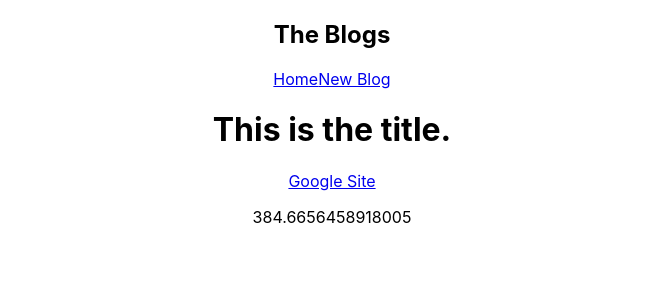
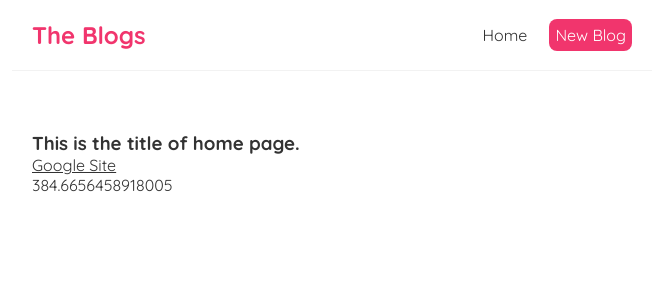
Before and after one commit to Hostage15/myreactblogapp, a JavaScript app: page / in a window 1280 px wide. Shown: the top 300 px of the page, without its empty margins (308-971 px from the left). Built offline with nearby package versions, Linux system fonts and the light colour scheme; the HTML template or start-up script is replaced by a standard one.

Commit message:
Added custom style

```diff
--- a/src/App.css
+++ /dev/null
@@ -1,38 +0,0 @@
-.App {
-  text-align: center;
-}
-
-.App-logo {
-  height: 40vmin;
-  pointer-events: none;
-}
-
-@media (prefers-reduced-motion: no-preference) {
-  .App-logo {
-    animation: App-logo-spin infinite 20s linear;
-  }
-}
-
-.App-header {
-  background-color: #282c34;
-  min-height: 100vh;
-  display: flex;
-  flex-direction: column;
-  align-items: center;
-  justify-content: center;
-  font-size: calc(10px + 2vmin);
-  color: white;
-}
-
-.App-link {
-  color: #61dafb;
-}
-
-@keyframes App-logo-spin {
-  from {
-    transform: rotate(0deg);
-  }
-  to {
-    transform: rotate(360deg);
-  }
-}
--- a/src/App.js
+++ b/src/App.js
@@ -1,16 +1,13 @@
-import './App.css';
 import Navbar from './Navbar';
 import Home from './Home';
 
 function App() {
-
   return (
     <div className="App">
       <Navbar />
       <div className='content'>
         <Home />
       </div>
-
     </div>
   );
 }
--- a/src/Home.js
+++ b/src/Home.js
@@ -1,11 +1,11 @@
 const Home = () => {
-    const title = "This is the title."
+    const title = "This is the title of home page."
     const link = "https://www.google.com"
     const googleTitle = "Google Site"
 
     return (
         <div className="Home">
-            <h1>{ title }</h1>
+            <h3>{ title }</h3>
             <a href={link}>{ googleTitle }</a>
             <p>{ Math.random() * 1000 }</p>
         </div>
--- a/src/Navbar.js
+++ b/src/Navbar.js
@@ -4,7 +4,11 @@
             <h1>The Blogs</h1>
             <div className="links">
                 <a href="/">Home</a>
-                <a href="/create">New Blog</a>
+                <a href="/create" style={{
+                    color: "white",
+                    backgroundColor: "#f1356d",
+                    borderRadius: "8px"
+                }}>New Blog</a>
             </div>
         </nav>
      );
--- a/src/index.css
+++ b/src/index.css
@@ -1,13 +1,35 @@
-body {
+@import url('https://fonts.googleapis.com/css2?family=Quicksand:wght@300;400;500;600;700&display=swap');
+
+/* base styles */
+* {
   margin: 0;
-  font-family: -apple-system, BlinkMacSystemFont, 'Segoe UI', 'Roboto', 'Oxygen',
-    'Ubuntu', 'Cantarell', 'Fira Sans', 'Droid Sans', 'Helvetica Neue',
-    sans-serif;
-  -webkit-font-smoothing: antialiased;
-  -moz-osx-font-smoothing: grayscale;
+  font-family: "Quicksand";
+  color: #333;
 }
-
-code {
-  font-family: source-code-pro, Menlo, Monaco, Consolas, 'Courier New',
-    monospace;
+.navbar {
+  padding: 20px;
+  display: flex;
+  align-items: center;
+  max-width: 600px;
+  margin: 0 auto;
+  border-bottom: 1px solid #f2f2f2;
 }
+.navbar h1 {
+  color: #f1356d;
+}
+.navbar .links {
+  margin-left: auto;
+}
+.navbar a {
+  margin-left: 16px;
+  text-decoration: none;
+  padding: 6px;
+}
+.navbar a:hover {
+  color: #f1356d;
+}
+.content {
+  max-width: 600px;
+  margin: 40px auto;
+  padding: 20px;
+}
```
